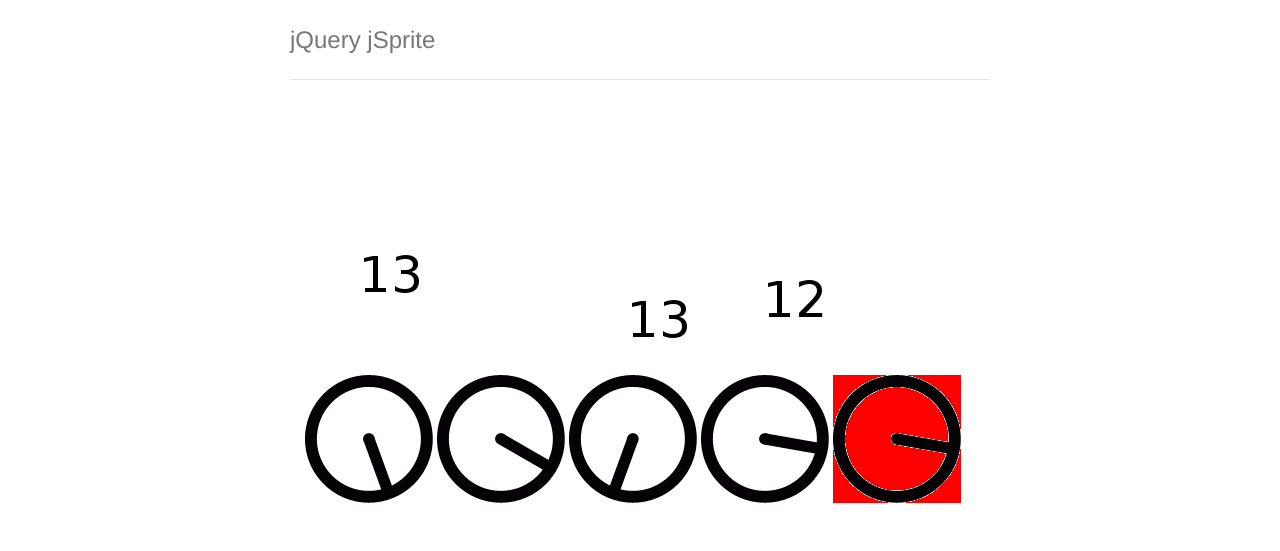
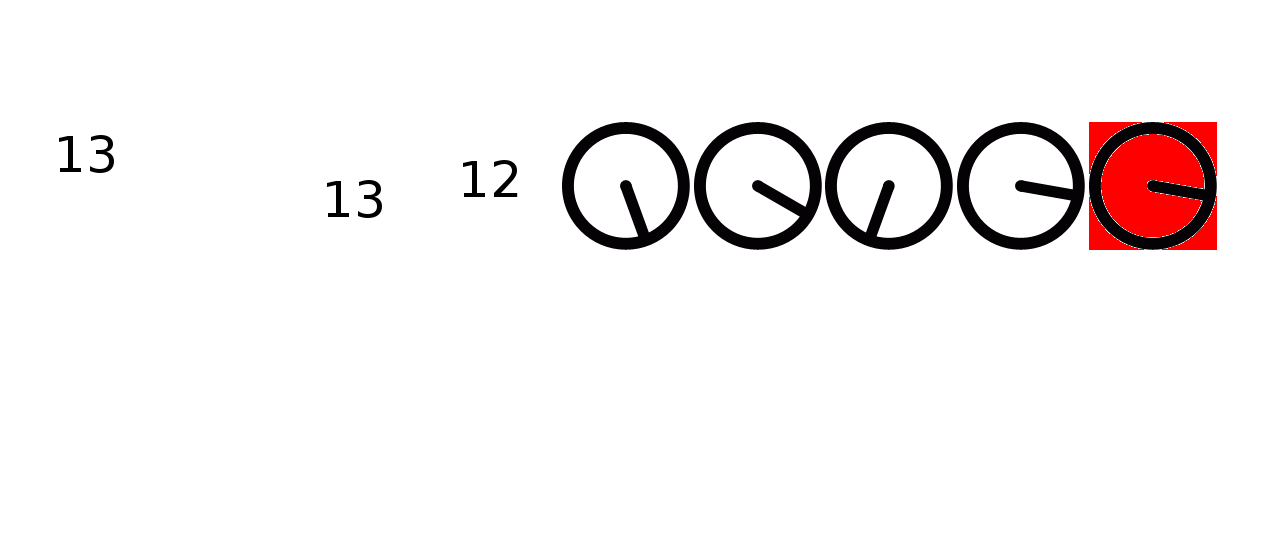
Before and after one commit to nelsera/jSprite, a website: page demo/index.html in a window 1280 px wide. Drawn offline with nearby package versions, Linux system fonts and the light colour scheme.

Commit message:
remove template

```diff
--- a/demo/index.html
+++ b/demo/index.html
@@ -1,11 +1,8 @@
 <!DOCTYPE html>
-<html lang="en">
+<html>
 <head>
     <meta charset="utf-8">
-    <meta http-equiv="X-UA-Compatible" content="IE=edge">
-    <meta name="viewport" content="width=device-width, initial-scale=1.0">
     <meta name="description" content="jQuery plugin for working with sprites of images.">
-    <meta name="author" content="">
 
     <title>jSprite</title>
 
@@ -14,26 +11,8 @@
 
     <!-- Custom styles for this template -->
     <link href="style.css" rel="stylesheet">
-
-    <!-- HTML5 shim and Respond.js IE8 support of HTML5 elements and media queries -->
-    <!--[if lt IE 9]>
-      <script src="https://oss.maxcdn.com/libs/html5shiv/3.7.0/html5shiv.js"></script>
-      <script src="https://oss.maxcdn.com/libs/respond.js/1.3.0/respond.min.js"></script>
-    <![endif]-->
 </head>
 <body>
-<div class="container">
-    <div class="header">
-        <!-- <ul class="nav nav-pills pull-right">
-            <li class="active"><a href="#">Home</a></li>
-            <li><a href="#">About</a></li>
-            <li><a href="#">Contact</a></li>
-        </ul> -->
-        <h3 class="text-muted">jQuery jSprite</h3>
-    </div>
-
-    <div class="row marketing">
-        <div class="col-lg-12">
     <div class="numbers-4x4"></div>
     <div class="numbers-1x16"></div>
     <div class="numbers-16x1"></div>
@@ -46,9 +25,6 @@
 
     <div class="animation"></div>
     <div class="animation red"></div>
-        </div>
-    </div>
-</div> <!-- /container -->
 
     <script src="../lib/bower_components/jquery/jquery.js"></script>
     <script src="../source/jquery.jSprite.js"></script>
--- a/demo/style.css
+++ b/demo/style.css
@@ -1,83 +1,3 @@
-/* Space out content a bit */
-body {
-  padding-top: 20px;
-  padding-bottom: 20px;
-}
-
-/* Everything but the jumbotron gets side spacing for mobile first views */
-.header,
-.marketing,
-.footer {
-  padding-left: 15px;
-  padding-right: 15px;
-}
-
-/* Custom page header */
-.header {
-  border-bottom: 1px solid #e5e5e5;
-}
-/* Make the masthead heading the same height as the navigation */
-.header h3 {
-  margin-top: 0;
-  margin-bottom: 0;
-  line-height: 40px;
-  padding-bottom: 19px;
-}
-
-/* Custom page footer */
-.footer {
-  padding-top: 19px;
-  color: #777;
-  border-top: 1px solid #e5e5e5;
-}
-
-/* Customize container */
-@media (min-width: 768px) {
-  .container {
-    max-width: 730px;
-  }
-}
-.container-narrow > hr {
-  margin: 30px 0;
-}
-
-/* Main marketing message and sign up button */
-.jumbotron {
-  text-align: center;
-  border-bottom: 1px solid #e5e5e5;
-}
-.jumbotron .btn {
-  font-size: 21px;
-  padding: 14px 24px;
-}
-
-/* Supporting marketing content */
-.marketing {
-  margin: 40px 0;
-}
-.marketing p + h4 {
-  margin-top: 28px;
-}
-
-/* Responsive: Portrait tablets and up */
-@media screen and (min-width: 768px) {
-  /* Remove the padding we set earlier */
-  .header,
-  .marketing,
-  .footer {
-    padding-left: 0;
-    padding-right: 0;
-  }
-  /* Space out the masthead */
-  .header {
-    margin-bottom: 30px;
-  }
-  /* Remove the bottom border on the jumbotron for visual effect */
-  .jumbotron {
-    border-bottom: 0;
-  }
-}
-
 .animation {
     background: url(img/clock.png) no-repeat;
     width: 128px;
```
Lines whose indentation alone changed are shown as unchanged.
